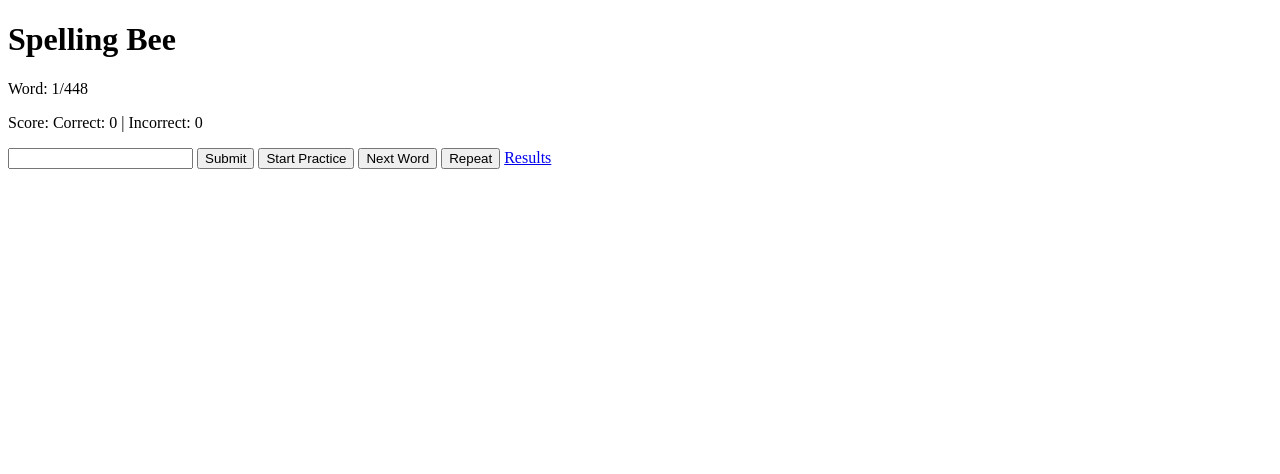
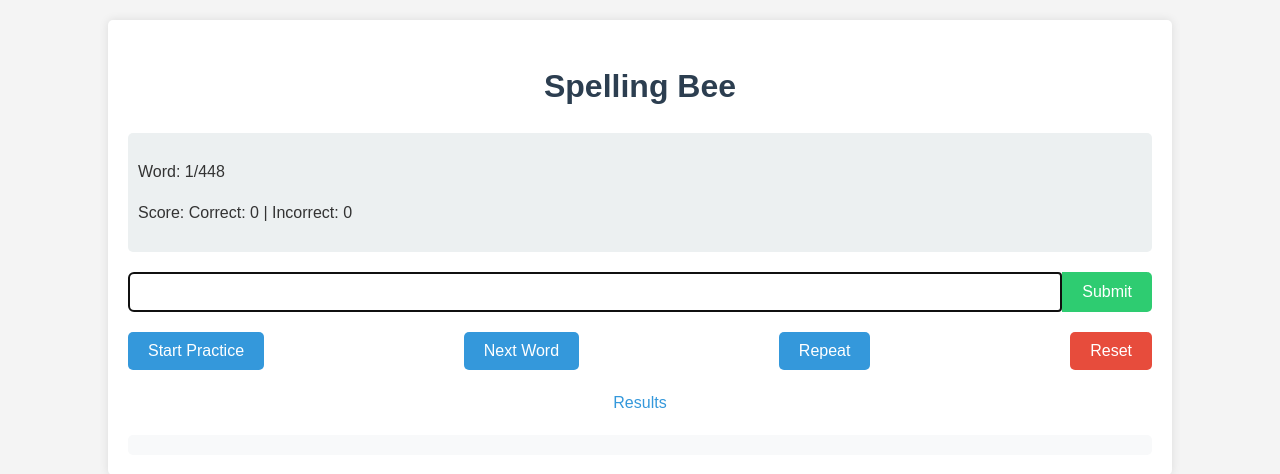
Before and after one commit to NanaHarith/BeeCoach, a Flask app: page / in a window 1280 px wide. Shown: the top 474 px of the page. Run offline with Flask 3, Linux system fonts and the light colour scheme.

Commit message:
Full working version with GUI changes.

```diff
--- a/app.py
+++ b/app.py
@@ -123,6 +123,20 @@ def repeat_word():
     })
 
 
+@app.route('/reset', methods=['POST'])
+def reset():
+    session['score'] = {'correct': 0, 'incorrect': 0}
+    session['correct_words'] = []
+    session['incorrect_words'] = []
+    session['current_word_index'] = 0
+    session.modified = True
+    return jsonify({
+        'success': True,
+        'score': session['score'],
+        'word_number': session['current_word_index'] + 1
+    })
+
+
 @app.route('/results')
 def results():
     return render_template('results.html', score=session['score'],
--- a/static/styles.css
+++ b/static/styles.css
@@ -1,30 +1,146 @@
 body {
     font-family: Arial, sans-serif;
-    margin: 20px;
+    line-height: 1.6;
+    color: #333;
+    background-color: #f4f4f4;
+    margin: 0;
+    padding: 0;
+}
+
+.container {
+    width: 80%;
+    margin: auto;
+    overflow: hidden;
+    padding: 20px;
+    background-color: #fff;
+    box-shadow: 0 0 10px rgba(0, 0, 0, 0.1);
+    border-radius: 5px;
+    margin-top: 20px;
 }
 
 h1 {
-    color: #333;
+    color: #2c3e50;
+    text-align: center;
+    margin-bottom: 20px;
 }
 
-p, li {
-    font-size: 18px;
+.info {
+    background-color: #ecf0f1;
+    padding: 10px;
+    border-radius: 5px;
+    margin-bottom: 20px;
 }
 
-input[type="text"] {
-    font-size: 20px;
-    padding: 5px;
-    width: 300px;
+.input-area {
+    display: flex;
+    margin-bottom: 20px;
 }
 
-button {
-    font-size: 18px;
-    padding: 10px 20px;
-    margin-top: 10px;
-    margin-right: 10px;
-    cursor: pointer;
+#user-input {
+    flex: 1;
+    padding: 10px;
+    font-size: 16px;
+    border: 1px solid #bdc3c7;
+    border-radius: 5px 0 0 5px;
 }
 
-button:hover {
-    background-color: #eee;
+.btn {
+    padding: 10px 20px;
+    font-size: 16px;
+    cursor: pointer;
+    background-color: #3498db;
+    color: #fff;
+    border: none;
+    border-radius: 5px;
+    transition: background-color 0.3s ease;
 }
+
+.btn:hover {
+    background-color: #2980b9;
+}
+
+.btn.primary {
+    background-color: #2ecc71;
+    border-radius: 0 5px 5px 0;
+}
+
+.btn.primary:hover {
+    background-color: #27ae60;
+}
+
+.btn.warning {
+    background-color: #e74c3c;
+}
+
+.btn.warning:hover {
+    background-color: #c0392b;
+}
+
+.controls {
+    display: flex;
+    justify-content: space-between;
+    margin-bottom: 20px;
+}
+
+.results-link {
+    display: block;
+    text-align: center;
+    margin-top: 20px;
+    color: #3498db;
+    text-decoration: none;
+}
+
+.result {
+    margin-top: 20px;
+    padding: 10px;
+    background-color: #f8f9fa;
+    border-radius: 5px;
+    text-align: center;
+}
+
+/* Results page specific styles */
+.results-summary {
+    background-color: #ecf0f1;
+    padding: 20px;
+    border-radius: 5px;
+    margin-bottom: 20px;
+    text-align: center;
+}
+
+.highlight {
+    font-weight: bold;
+    color: #2c3e50;
+}
+
+.word-lists {
+    display: flex;
+    justify-content: space-between;
+}
+
+.correct-words, .incorrect-words {
+    width: 45%;
+}
+
+.word-lists h2 {
+    color: #2c3e50;
+}
+
+.word-lists ul {
+    list-style-type: none;
+    padding: 0;
+}
+
+.word-lists li {
+    background-color: #f8f9fa;
+    margin-bottom: 5px;
+    padding: 5px 10px;
+    border-radius: 3px;
+}
+
+.back-link {
+    display: block;
+    width: 200px;
+    margin: 20px auto;
+    text-align: center;
+    text-decoration: none;
+}
--- a/templates/index.html
+++ b/templates/index.html
@@ -4,23 +4,33 @@
     <meta charset="UTF-8">
     <meta name="viewport" content="width=device-width, initial-scale=1.0">
     <title>Spelling Bee</title>
+    <link rel="stylesheet" href="{{ url_for('static', filename='styles.css') }}">
 </head>
 <body>
-    <h1>Spelling Bee</h1>
+    <div class="container">
+        <h1>Spelling Bee</h1>
 
-    <p>Word: <span id="word-number">{{ current_word_number }}</span>/<span id="total-words">{{ total_words }}</span></p>
+        <div class="info">
+            <p>Word: <span id="word-number">{{ current_word_number }}</span>/<span id="total-words">{{ total_words }}</span></p>
+            <p>Score: Correct: <span id="correct">{{ score.correct }}</span> | Incorrect: <span id="incorrect">{{ score.incorrect }}</span></p>
+        </div>
 
-    <p>Score: Correct: <span id="correct">{{ score.correct }}</span> | Incorrect: <span id="incorrect">{{ score.incorrect }}</span></p>
+        <div class="input-area">
+            <input type="text" id="user-input" autofocus>
+            <button onclick="submitWord()" class="btn primary">Submit</button>
+        </div>
 
-    <input type="text" id="user-input">
-    <button onclick="submitWord()">Submit</button>
-    <button onclick="startPractice()">Start Practice</button>
-    <button onclick="nextWord()">Next Word</button>
-    <button onclick="repeatWord()">Repeat</button>
+        <div class="controls">
+            <button onclick="startPractice()" class="btn">Start Practice</button>
+            <button onclick="nextWord()" class="btn">Next Word</button>
+            <button onclick="repeatWord()" class="btn">Repeat</button>
+            <button onclick="resetGame()" class="btn warning">Reset</button>
+        </div>
 
-    <a href="/results">Results</a>
+        <a href="/results" class="results-link">Results</a>
 
-    <div id="result"></div>
+        <div id="result" class="result"></div>
+    </div>
 
     <script src="https://code.jquery.com/jquery-3.6.0.min.js"></script>
     <script>
@@ -41,6 +51,7 @@
             .then(data => {
                 if (data.success) {
                     playAudio(data.word);
+                    document.getElementById('user-input').focus();
                 }
             });
     }
@@ -75,6 +86,33 @@
                 }
             });
     }
+
+    function resetGame() {
+        fetch('/reset', { method: 'POST' })
+            .then(response => response.json())
+            .then(data => {
+                if (data.success) {
+                    document.getElementById('correct').innerText = data.score.correct;
+                    document.getElementById('incorrect').innerText = data.score.incorrect;
+                    document.getElementById('word-number').innerText = data.word_number;
+                    document.getElementById('result').innerText = '';
+                    document.getElementById('user-input').value = '';
+                    startPractice();
+                }
+            });
+    }
+
+    // Add event listener for Enter key
+    document.getElementById('user-input').addEventListener('keypress', function (e) {
+        if (e.key === 'Enter') {
+            submitWord();
+        }
+    });
+
+    // Focus on input field when page loads
+    window.onload = function() {
+        document.getElementById('user-input').focus();
+    };
     </script>
 </body>
 </html>
```
Also changed, not shown: templates/results.html (+16 -5 lines).
